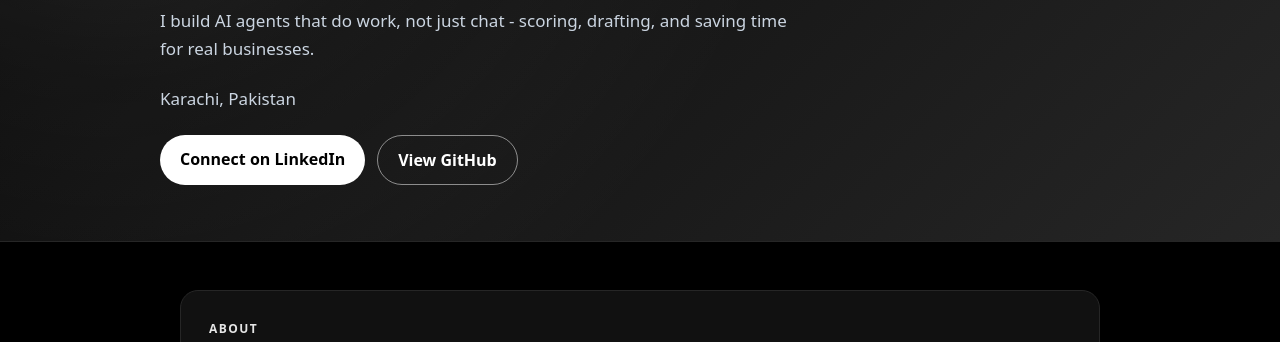
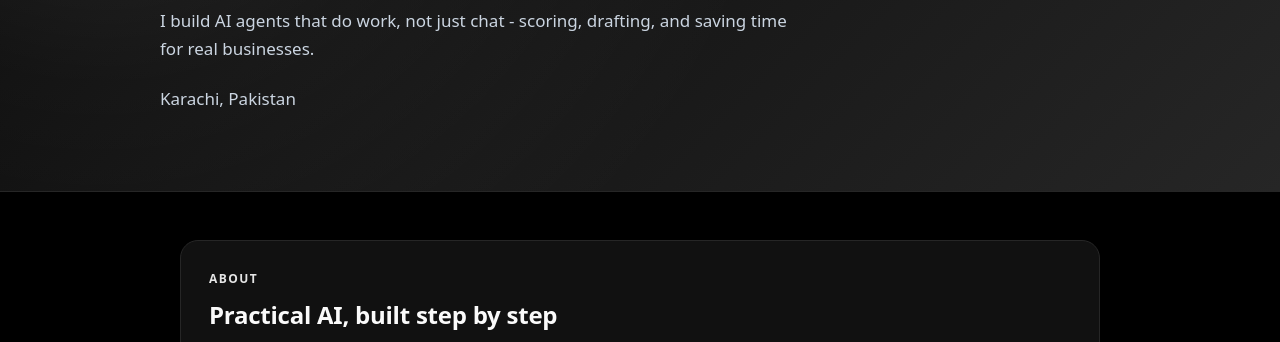
Before and after one commit to faryalsyeda/portfolio, a plain HTML site: page index.html in a window 1280 px wide. Shown: the part 402-744 px from the top of the page. Drawn offline with Linux system fonts and the light colour scheme.

Commit message:
Remove LinkedIn and GitHub buttons from hero, keep icons in Contact only

```diff
--- a/index.html
+++ b/index.html
@@ -68,10 +68,6 @@
     <p class="role">Agentic AI Developer | Building Intelligent Multi-Agent Systems</p>
     <p class="intro">I build AI agents that do work, not just chat - scoring, drafting, and saving time for real businesses.</p>
     <p class="intro">Karachi, Pakistan</p>
-    <div class="buttons">
-      <a class="btn btn-primary" href="https://www.linkedin.com/in/faryal-syeda-8aba1624a">Connect on LinkedIn</a>
-      <a class="btn btn-outline" href="https://github.com/faryalsyeda">View GitHub</a>
-    </div>
   </div>
 </header>
 
```
